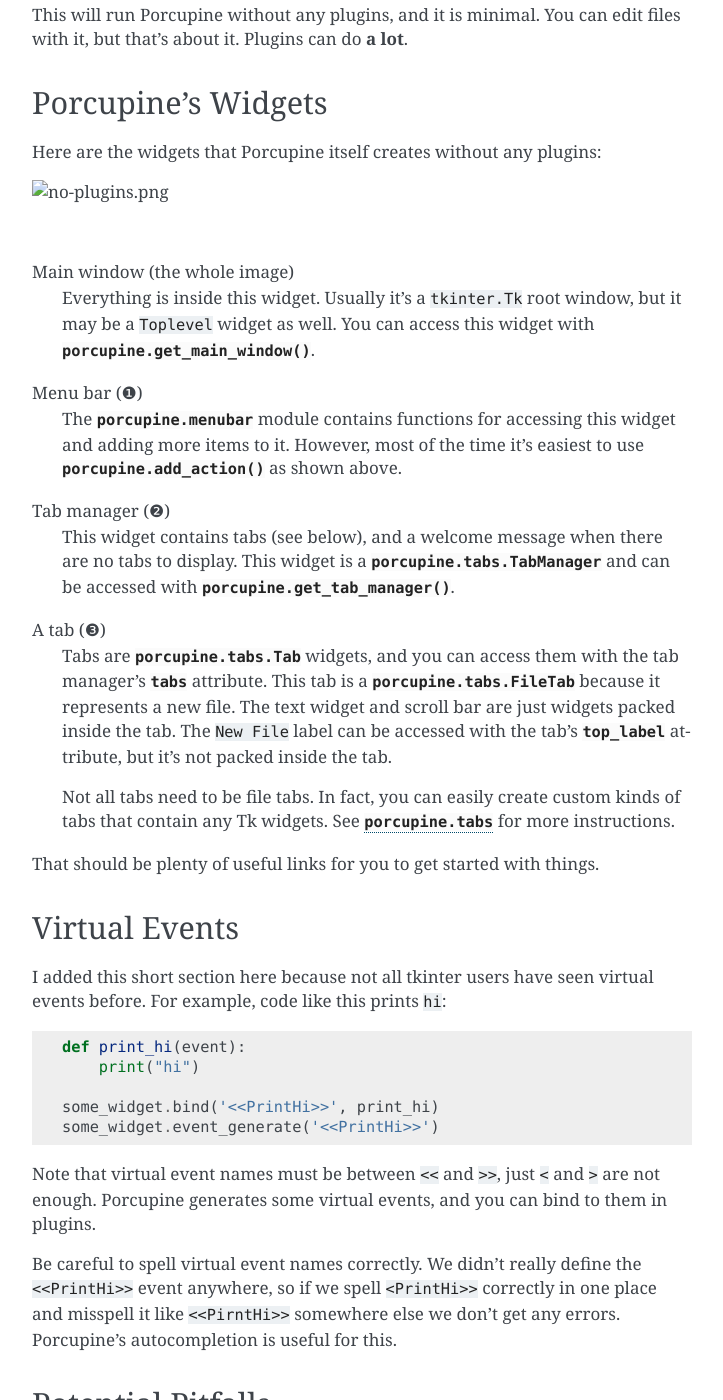
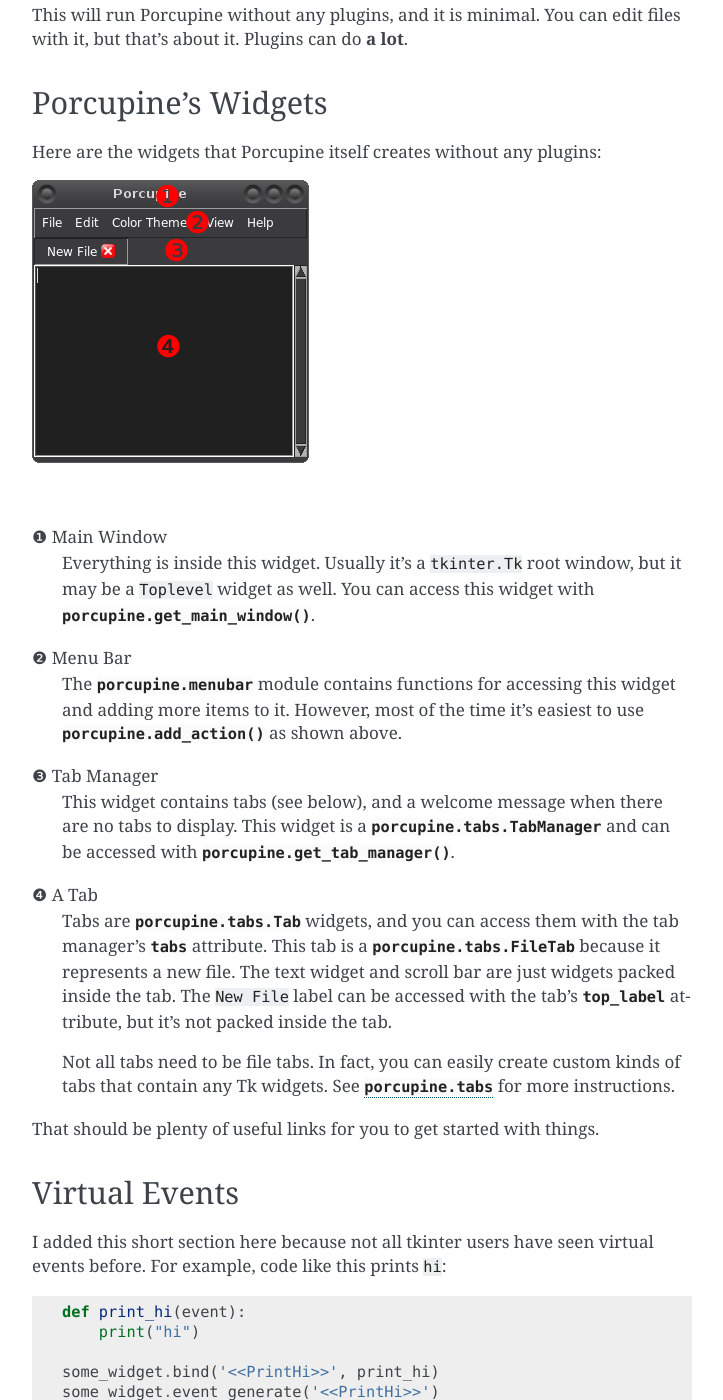
Before and after one commit to Akuli/porcupine, a Sphinx documentation site: the page built from docs/plugin-intro.rst, in a window 1280 px wide and 1400 px high, scrolled down 1927 px. Shown: the whole window, without its empty margins (388-1111 px from the left). Built offline with Sphinx 7.4.7, drawn with Linux system fonts in a browser that asks for light colours.

Commit message:
fix docs

```diff
--- a/docs/plugin-intro.rst
+++ b/docs/plugin-intro.rst
@@ -109,23 +109,24 @@ Here are the widgets that Porcupine itself creates without any plugins:
 .. |1| unicode:: \x2776
 .. |2| unicode:: \x2777
 .. |3| unicode:: \x2778
+.. |4| unicode:: \x2779
 
-Main window (the whole image)
+|1| Main Window
    Everything is inside this widget. Usually it's a ``tkinter.Tk`` root
    window, but it may be a ``Toplevel`` widget as well. You can
    access this widget with :func:`porcupine.get_main_window`.
 
-Menu bar (|1|)
+|2| Menu Bar
    The :mod:`porcupine.menubar` module contains functions for accessing this
    widget and adding more items to it. However, most of the time it's easiest
    to use :func:`porcupine.add_action` as shown above.
 
-Tab manager (|2|)
+|3| Tab Manager
    This widget contains tabs (see below), and a welcome message when there are
    no tabs to display. This widget is a :class:`porcupine.tabs.TabManager` and
    can be accessed with :func:`porcupine.get_tab_manager`.
 
-A tab (|3|)
+|4| A Tab
    Tabs are :class:`porcupine.tabs.Tab` widgets, and you can access them with
    the tab manager's :attr:`tabs <porcupine.tabs.TabManager.tabs>` attribute.
    This tab is a :class:`porcupine.tabs.FileTab` because it represents a new
```
Also changed, not shown: docs/no-plugins.png (added).
